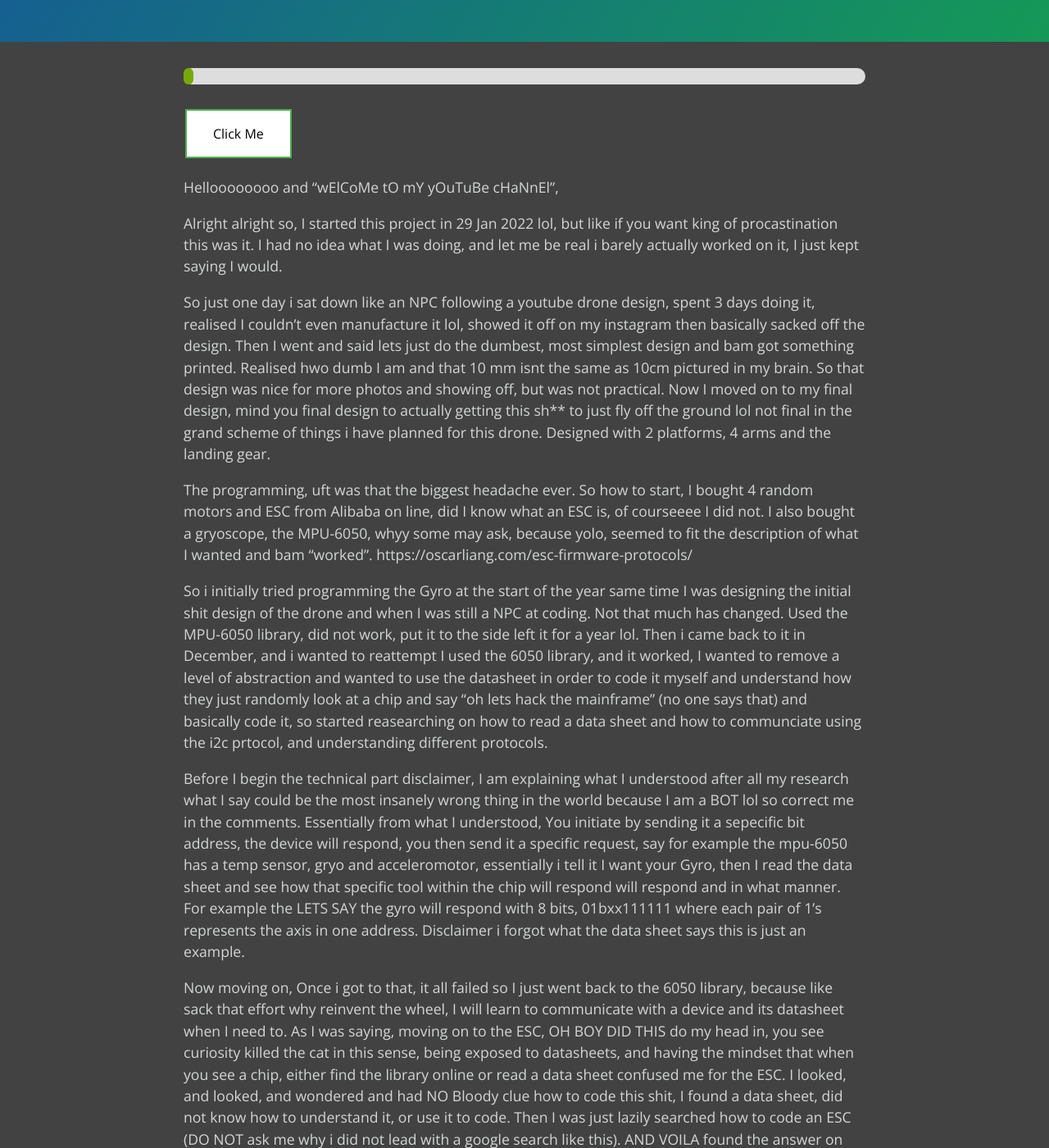
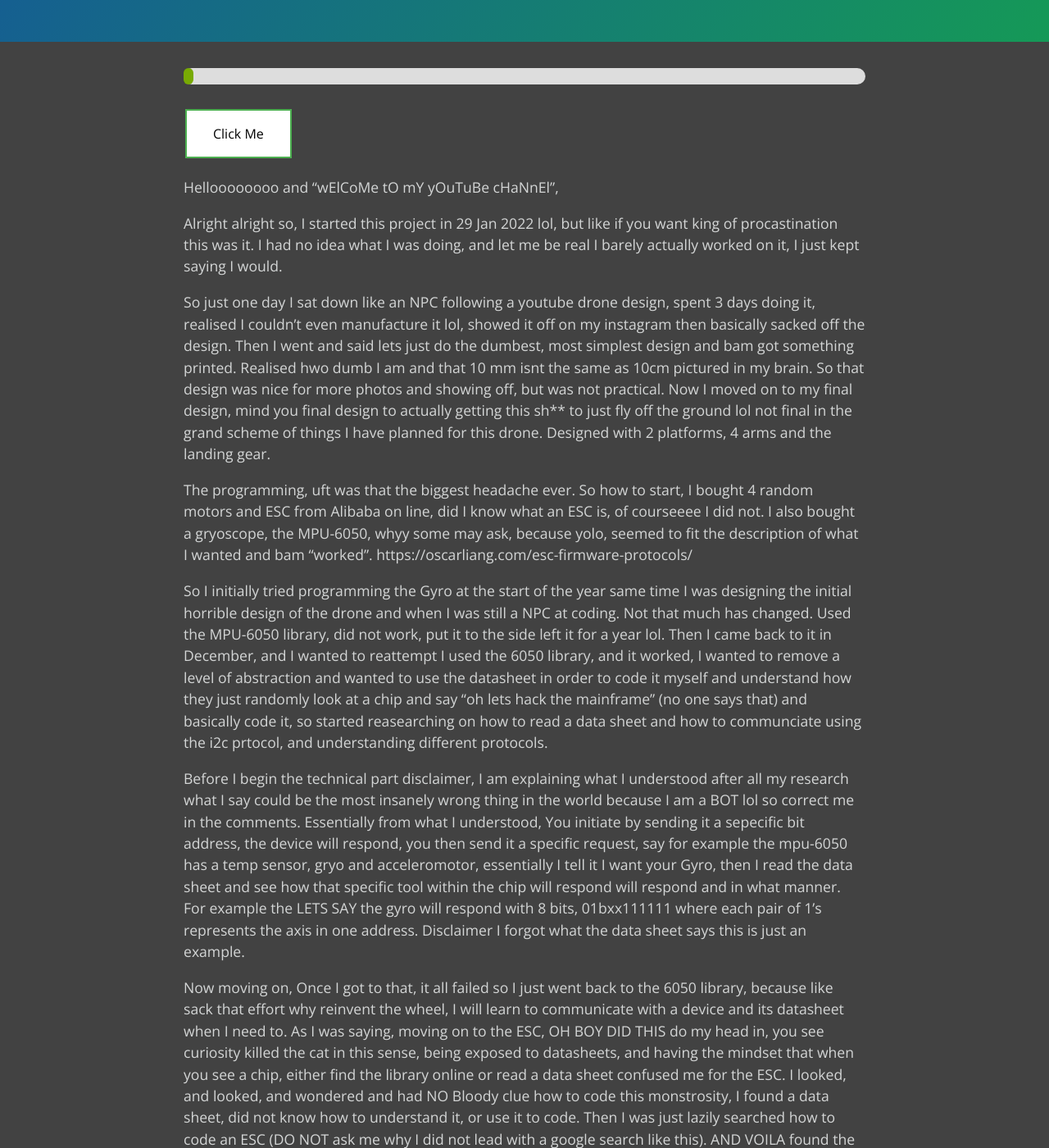
Before and after one commit to joey101/website, a Jekyll site: the page built from Blogs/QuadScript.md, in a window 1280 px wide and 1400 px high, scrolled down 332 px. Shown: the whole window at 82% size. Built offline with Jekyll 4.4.1, drawn with Linux system fonts in a browser that asks for light colours; our own code applies the rules of GitHub Pages for plain Markdown files; some of the changed text lies outside the part shown.

Commit message:
changing my words around

```diff
--- a/Blogs/QuadScript.md
+++ b/Blogs/QuadScript.md
@@ -2,21 +2,21 @@ Helloooooooo and "wElCoMe tO mY yOuTuBe cHaNnEl",
 
 
 Alright alright so, I started this project in 29 Jan 2022 lol, but like if you want king of procastination this was it. I had no idea
-what I was doing, and let me be real i barely actually worked on it, I just kept saying I would.
+what I was doing, and let me be real I barely actually worked on it, I just kept saying I would.
 
-So just one day i sat down like an NPC following a youtube drone design, spent 3 days doing it, realised I couldn't even manufacture it lol,
+So just one day I sat down like an NPC following a youtube drone design, spent 3 days doing it, realised I couldn't even manufacture it lol,
 showed it off on my instagram then basically sacked off the design. Then I went and said lets just do the dumbest, most simplest design and bam got something printed.
 Realised hwo dumb I am and that 10 mm isnt the same as 10cm pictured in my brain. So that design was nice for more photos and showing off, but was not
 practical. Now I moved on to my final design, mind you final design to actually getting this sh** to just fly off the ground lol not final in the grand scheme of
-things i have planned for this drone. Designed with 2 platforms, 4 arms and the landing gear.
+things I have planned for this drone. Designed with 2 platforms, 4 arms and the landing gear.
 
 
 The programming, uft was that the biggest headache ever. So how to start, I bought 4 random motors and ESC from Alibaba on line, did I know what an ESC is, of courseeee I did
 not. I also bought a gryoscope, the MPU-6050, whyy some may ask, because yolo, seemed to fit the description of what I wanted and bam "worked".
 https://oscarliang.com/esc-firmware-protocols/
 
-So i initially tried programming the Gyro at the start of the year same time I was designing the initial shit design of the drone and when I was still a NPC at coding. Not
-that much has changed. Used the MPU-6050 library, did not work, put it to the side left it for a year lol. Then i came back to it in December, and i wanted to reattempt
+So I initially tried programming the Gyro at the start of the year same time I was designing the initial horrible design of the drone and when I was still a NPC at coding. Not
+that much has changed. Used the MPU-6050 library, did not work, put it to the side left it for a year lol. Then I came back to it in December, and I wanted to reattempt
 I used the 6050 library, and it worked, I wanted to remove a level of abstraction and wanted to use the datasheet in order to code it myself and understand how they just
 randomly look at a chip and say "oh lets hack the mainframe" (no one says that) and basically code it, so started reasearching on how to read a data sheet and how to
 communciate using the i2c prtocol, and understanding different protocols.
@@ -24,15 +24,15 @@ communciate using the i2c prtocol, and understanding different protocols.
 Before I begin the technical part disclaimer, I am explaining what I understood after all my research what I say could be the most insanely wrong thing in the world
 because I am a BOT lol so correct me in the comments.
 Essentially from what I understood, You initiate by sending it a sepecific bit address, the device will respond, you then send it a specific request, say for example
-the mpu-6050 has a temp sensor, gryo and acceleromotor, essentially i tell it I want your Gyro, then I read the data sheet and see how that specific tool within the chip
+the mpu-6050 has a temp sensor, gryo and acceleromotor, essentially I tell it I want your Gyro, then I read the data sheet and see how that specific tool within the chip
 will respond will respond and in what manner. For example the LETS SAY the gyro will respond with 8 bits, 01bxx111111 where each pair of 1's represents the axis
-in one address. Disclaimer i forgot what the data sheet says this is just an example.
+in one address. Disclaimer I forgot what the data sheet says this is just an example.
 
-Now moving on, Once i got to that, it all failed so I just went back to the 6050 library, because like sack that effort why reinvent the wheel, I will learn to
+Now moving on, Once I got to that, it all failed so I just went back to the 6050 library, because like sack that effort why reinvent the wheel, I will learn to
 communicate with a device and its datasheet when I need to. As I was saying, moving on to the ESC, OH BOY DID THIS do my head in, you see curiosity killed the cat in this
 sense, being exposed to datasheets, and having the mindset that when you see a chip, either find the library online or read a data sheet confused me for the ESC.
-I looked, and looked, and wondered and had NO Bloody clue how to code this shit, I found a data sheet, did not know how to understand it, or use it to code.
-Then I was just lazily searched how to code an ESC (DO NOT ask me why i did not lead with a google search like this). AND VOILA found the answer on this GITHUB,
+I looked, and looked, and wondered and had NO Bloody clue how to code this monstrosity, I found a data sheet, did not know how to understand it, or use it to code.
+Then I was just lazily searched how to code an ESC (DO NOT ask me why I did not lead with a google search like this). AND VOILA found the answer on this GITHUB,
 https://github.com/lobodol/ESC-calibration   oh mate once I hooked up one motor and use this code, I almost orgasmed at the fact that it worked.
 
 Now why did it work some may ask, well down I went a rabbit hole of trying to understand, an ESC, coding it and controlling motors. TLDR ESC all have standard firmware on
```
